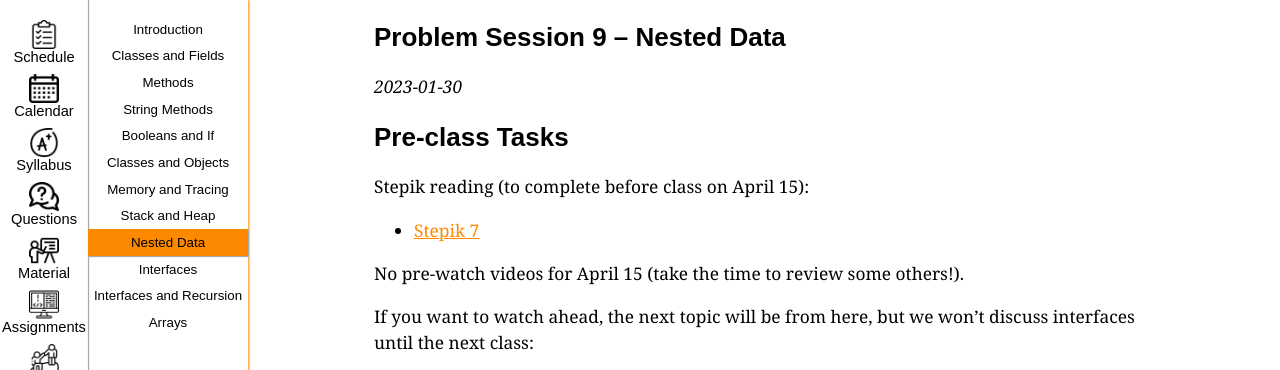
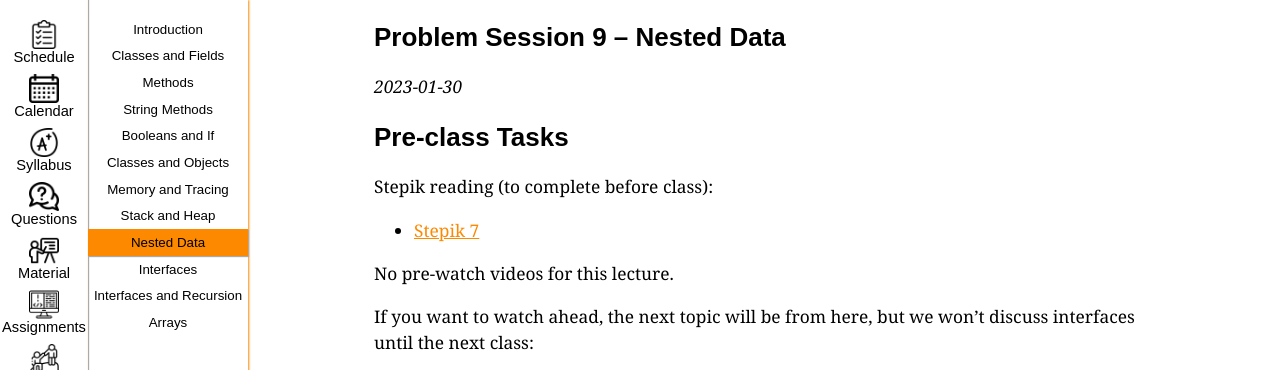
Before and after one commit to ucsd-cse8b-w23/ucsd-cse8b-w23.github.io, a Jekyll site: the page built from _lectures/lecture9.md, in a window 1280 px wide and 900 px high, cut to the strip 0-370 px from the top of the window. Built offline with Jekyll 4.4.1, drawn with Linux system fonts in a browser that asks for light colours.

Commit message:
Update lecture9.md

```diff
--- a/_lectures/lecture9.md
+++ b/_lectures/lecture9.md
@@ -13,10 +13,10 @@ _{{ page.released-on }}_
 
 ## Pre-class Tasks
 
-Stepik reading (to complete before class on April 15):
+Stepik reading (to complete before class):
 - [Stepik 7](https://stepik.org/lesson/584041/step/10?unit=578810)
 
-No pre-watch videos for April 15 (take the time to review some others!).
+No pre-watch videos for this lecture.
 
 If you want to watch ahead, the next topic will be from here, but we won't
 discuss interfaces until the next class:
```
